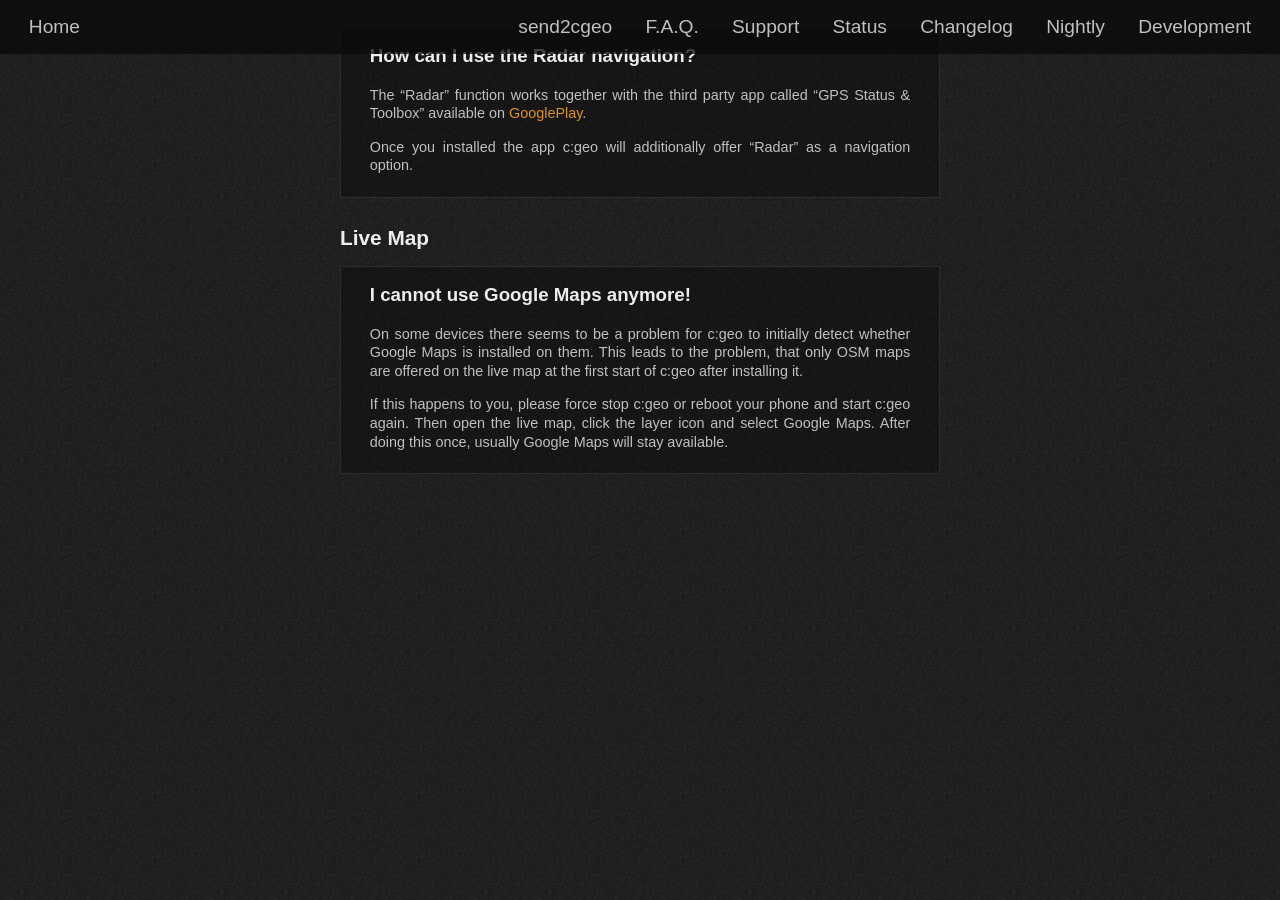
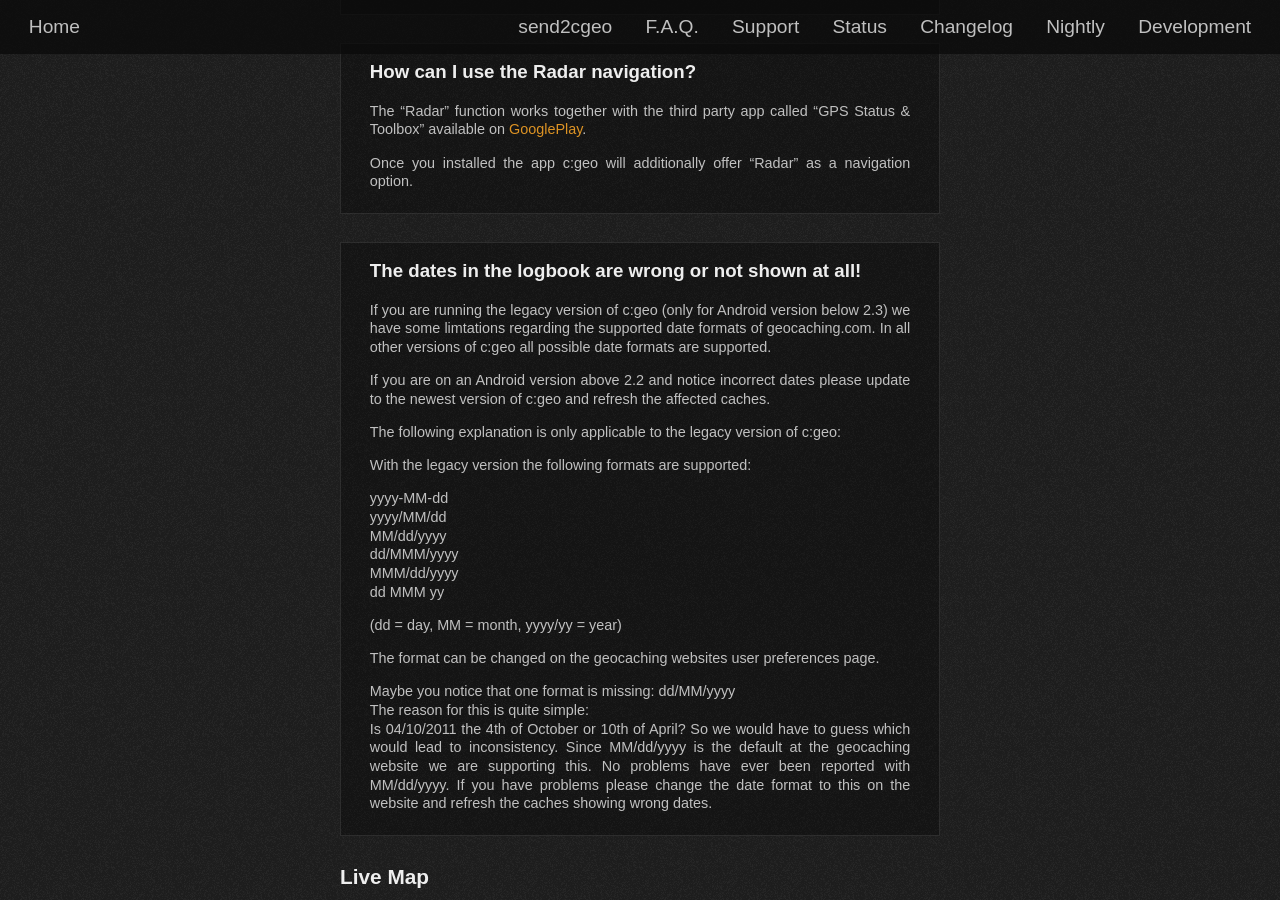
Before and after one commit to cgeo/cgeo.github.io, a Jekyll site: the page built from faq.html, in a window 1280 px wide and 900 px high, scrolled down 13173 px. Built offline with Jekyll 4.4.1, drawn with Linux system fonts in a browser that asks for light colours; some web fonts are replaced; before the commit the page ends 13676 px from its top, so only the background shows below that; some of the changed text lies outside the part shown.

Commit message:
FAQ Date formats (legacy version only)

```diff
--- a/_data/faq.yml
+++ b/_data/faq.yml
@@ -426,6 +426,34 @@
 
             Once you installed the app c:geo will additionally offer "Radar" as a navigation option.
 
+      - title: The dates in the logbook are wrong or not shown at all!
+        content: |
+            If you are running the legacy version of c:geo (only for Android version below 2.3) we have some limtations regarding the supported date formats of geocaching.com.
+            In all other versions of c:geo all possible date formats are supported.
+
+            If you are on an Android version above 2.2 and notice incorrect dates please update to the newest version of c:geo and refresh the affected caches.
+
+            The following explanation is only applicable to the legacy version of c:geo:
+
+            With the legacy version the following formats are supported:
+
+            yyyy-MM-dd \\
+            yyyy/MM/dd \\
+            MM/dd/yyyy \\
+            dd/MMM/yyyy \\
+            MMM/dd/yyyy \\
+            dd MMM yy
+
+            (dd = day, MM = month, yyyy/yy = year)
+
+            The format can be changed on the geocaching websites user preferences page.
+
+            Maybe you notice that one format is missing: dd/MM/yyyy \\
+            The reason for this is quite simple: \\
+            Is 04/10/2011 the 4th of October or 10th of April? So we would have to guess which would lead to inconsistency.
+            Since MM/dd/yyyy is the default at the geocaching website we are supporting this.
+            No problems have ever been reported with MM/dd/yyyy. If you have problems please change the date format to this on the website and refresh the caches showing wrong dates.
+
 - title: Live Map
   items:
       - title: I cannot use Google Maps anymore!
```
